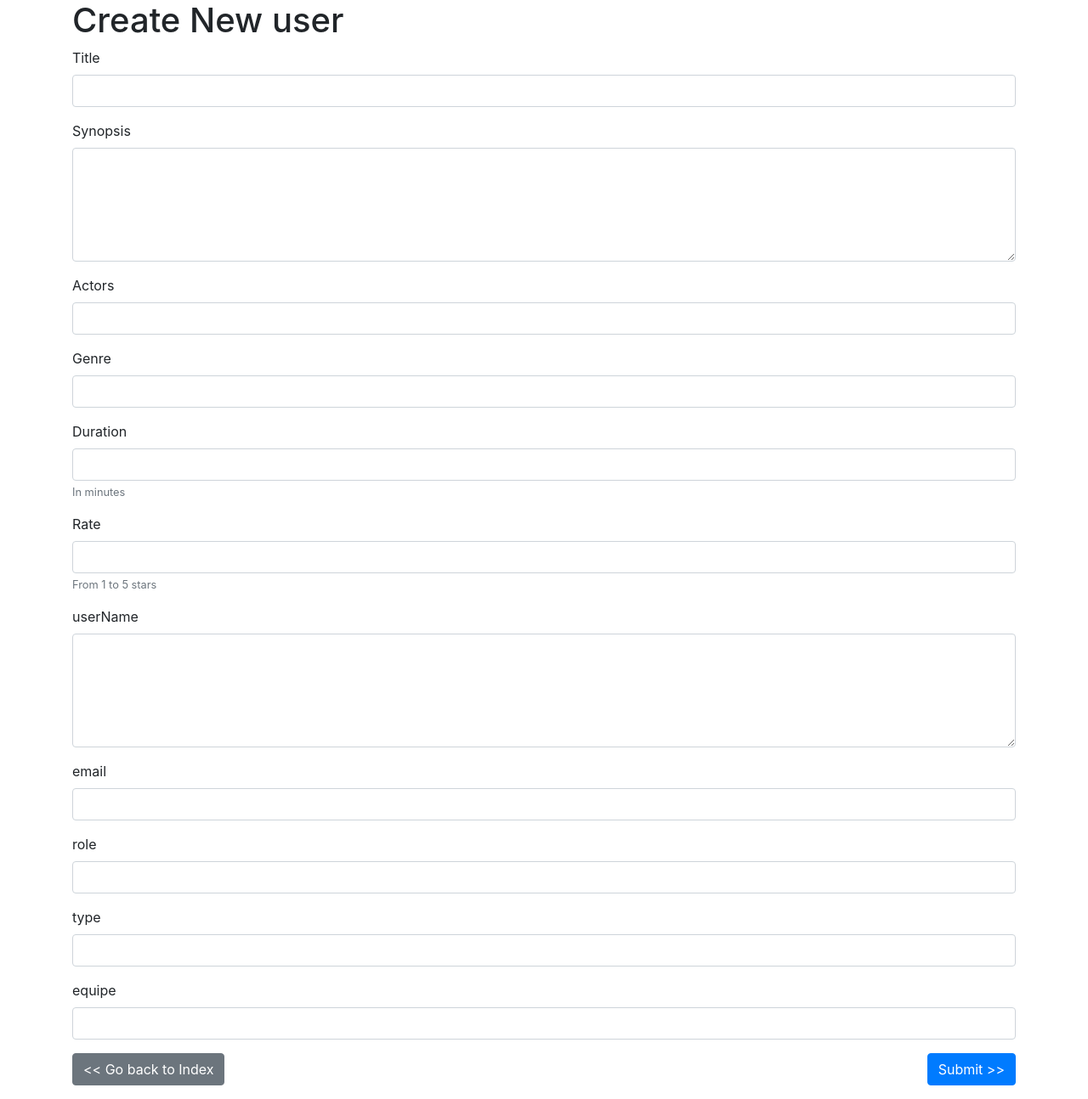
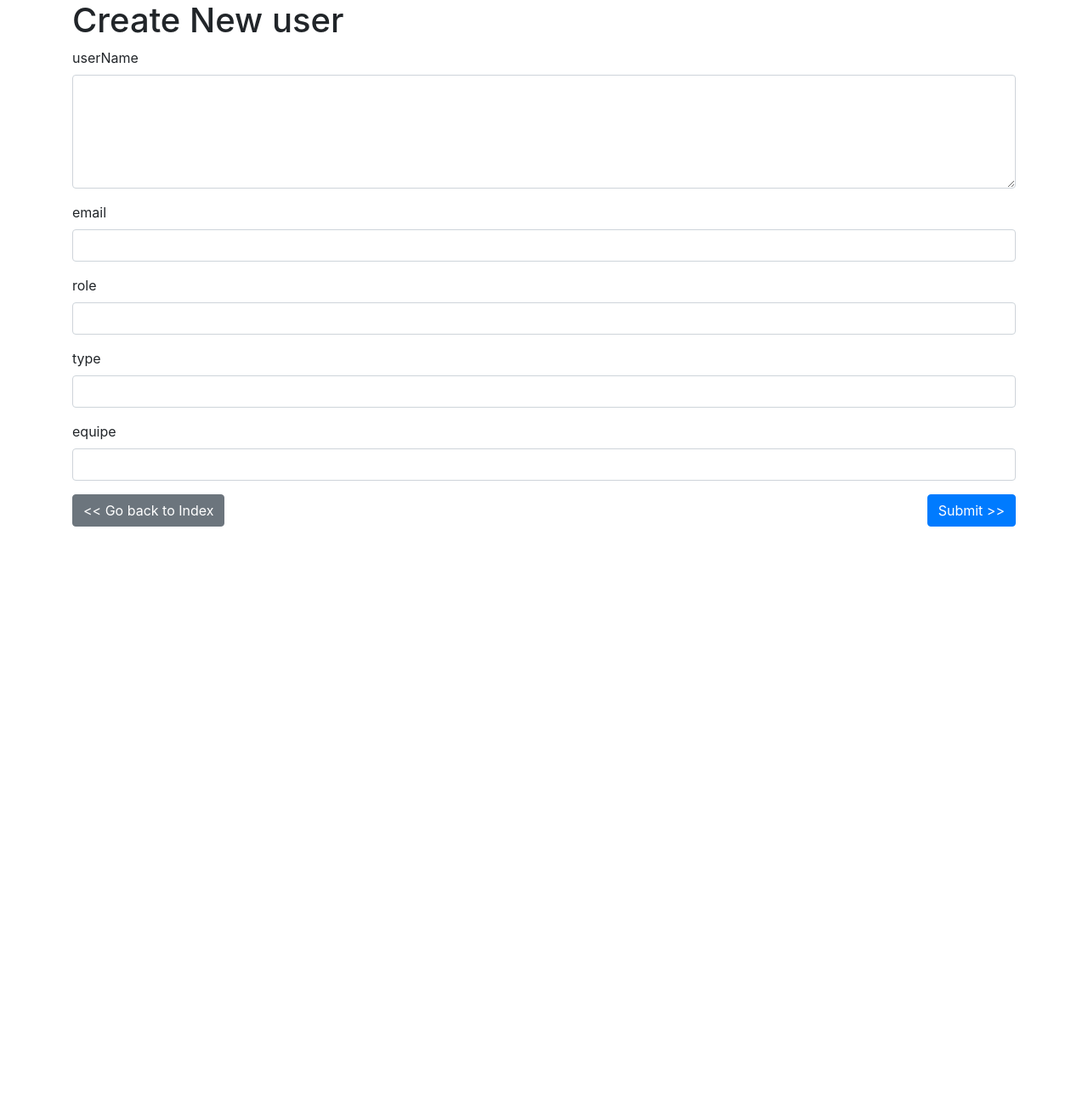
Before and after one commit to BouhlelRochdi/EyOpportunity, a Django app: page /users/create-new in a window 1280 px wide. Shown: the whole page at 85% size. After the commit the page ends 620 px from the top, so only its background shows below. Run offline with Django 3.2, Linux system fonts and the light colour scheme; some libraries are stand-ins or nearby versions.

Commit message:
change model data and migrate DB

```diff
--- a/user/models.py
+++ b/user/models.py
@@ -3,12 +3,6 @@ from django.db import models
 # Create your models here.
 
 class User(models.Model):
-    title = models.CharField(max_length=255)
-    synopsis = models.TextField()
-    actors = models.CharField(max_length=255)
-    genre = models.CharField(max_length=255)
-    duration = models.IntegerField()
-    rate = models.IntegerField()
     userName = models.CharField(max_length=255)
     email = models.CharField(max_length=255)
     role = models.CharField(max_length=255)
--- a/user/templates/user/create.html
+++ b/user/templates/user/create.html
@@ -10,39 +10,6 @@
 
         <form id="create_form" method="POST" action="{% url 'users_create' %}">
             {% csrf_token %}
-
-            <div class="form-group">
-                <label for="title">Title</label>
-                <input type="text" name="title" class="form-control" />
-            </div>
-
-            <div class="form-group">
-                <label for="synopsis">Synopsis</label>
-                <textarea name="synopsis" rows="5" class="form-control" ></textarea>
-            </div>
-
-            <div class="form-group">
-                <label for="actors">Actors</label>
-                <input type="text" name="actors" class="form-control" />
-            </div>
-
-            <div class="form-group">
-                <label for="genre">Genre</label>
-                <input type="text" name="genre" class="form-control" />
-            </div>
-
-            <div class="form-group">
-                <label for="duration">Duration</label>
-                <input type="text" name="duration" class="form-control" />
-                <small class="form-text text-muted">In minutes</small>
-            </div>
-
-            <div class="form-group">
-                <label for="rate">Rate</label>
-                <input type="text" name="rate" class="form-control" />
-                <small class="form-text text-muted">From 1 to 5 stars</small>
-            </div>
-
 
             <div class="form-group">
                 <label for="userName">userName</label>
--- a/user/templates/user/index.html
+++ b/user/templates/user/index.html
@@ -23,7 +23,7 @@
         <table class="table table-dark">
             <thead>
                 <tr>
-                    <th>#</th><th>Title</th><th>Genre</th><th>Duration</th><th>Rate</th><th>User Name</th><th>Email</th><th>Role</th><th>Type</th><th>equipe</th><th>Actions</th>
+                    <th>#</th><th>User Name</th><th>Email</th><th>Role</th><th>Type</th><th>equipe</th><th>Actions</th>
                 </tr>
             </thead>
 
@@ -31,10 +31,6 @@
                 {% for user in users %}
                 <tr>
                     <th>{{ user.id }}</th>
-                    <td>{{ user.title }}</td>
-                    <td>{{ user.genre }}</td>
-                    <td>{{ user.duration }} minutes</td>
-                    <td>{{ user.rate }} stars</td>
 
 
                     <td>{{ user.userName }}</td>
--- a/user/views.py
+++ b/user/views.py
@@ -24,13 +24,6 @@ def create_new(request):
 
     if request.method == 'POST':
         user = User(
-            title=request.POST['title'],
-            synopsis=request.POST['synopsis'],
-            actors=request.POST['actors'],
-            genre=request.POST['genre'],
-            duration=request.POST['duration'],
-            rate=request.POST['rate'],
-
             userName=request.POST['userName'],
             email=request.POST['email'],
             role=request.POST['role'],
@@ -56,13 +49,6 @@ def edit(request, user_id=None):
     user = User.objects.filter(id=user_id).first()
 
     if request.method == 'POST':
-        user.title=request.POST['title']
-        user.synopsis=request.POST['synopsis']
-        user.actors=request.POST['actors']
-        user.genre=request.POST['genre']
-        user.duration=request.POST['duration']
-        user.rate=request.POST['rate']
-
         user.userName=request.POST['userName']
         user.email=request.POST['email']
         user.role=request.POST['role']
```
Also changed, not shown: user/templates/user/edit.html (+10 -16 lines), user/templates/user/view.html (+0 -37 lines), user/migrations/0001_initial.py.
